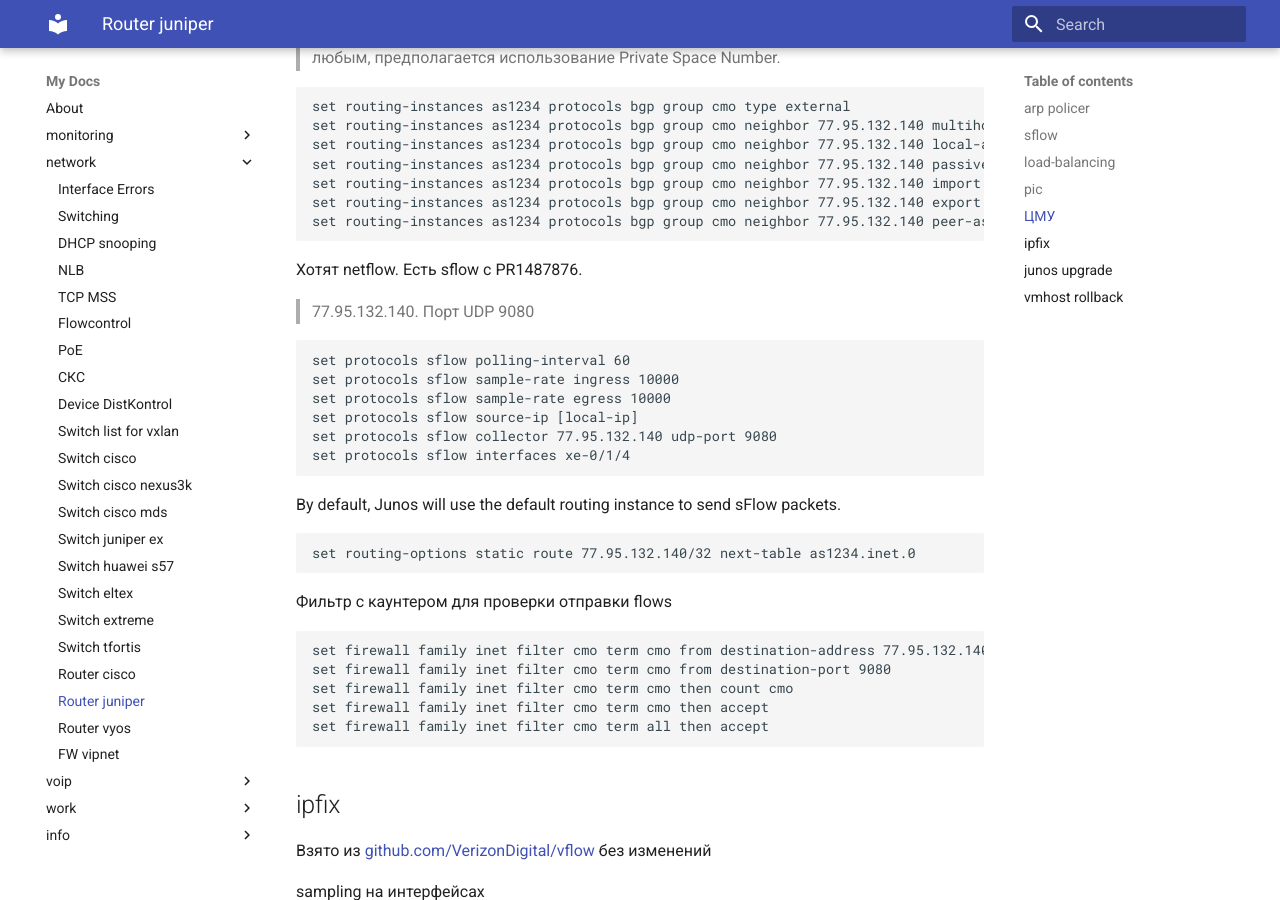
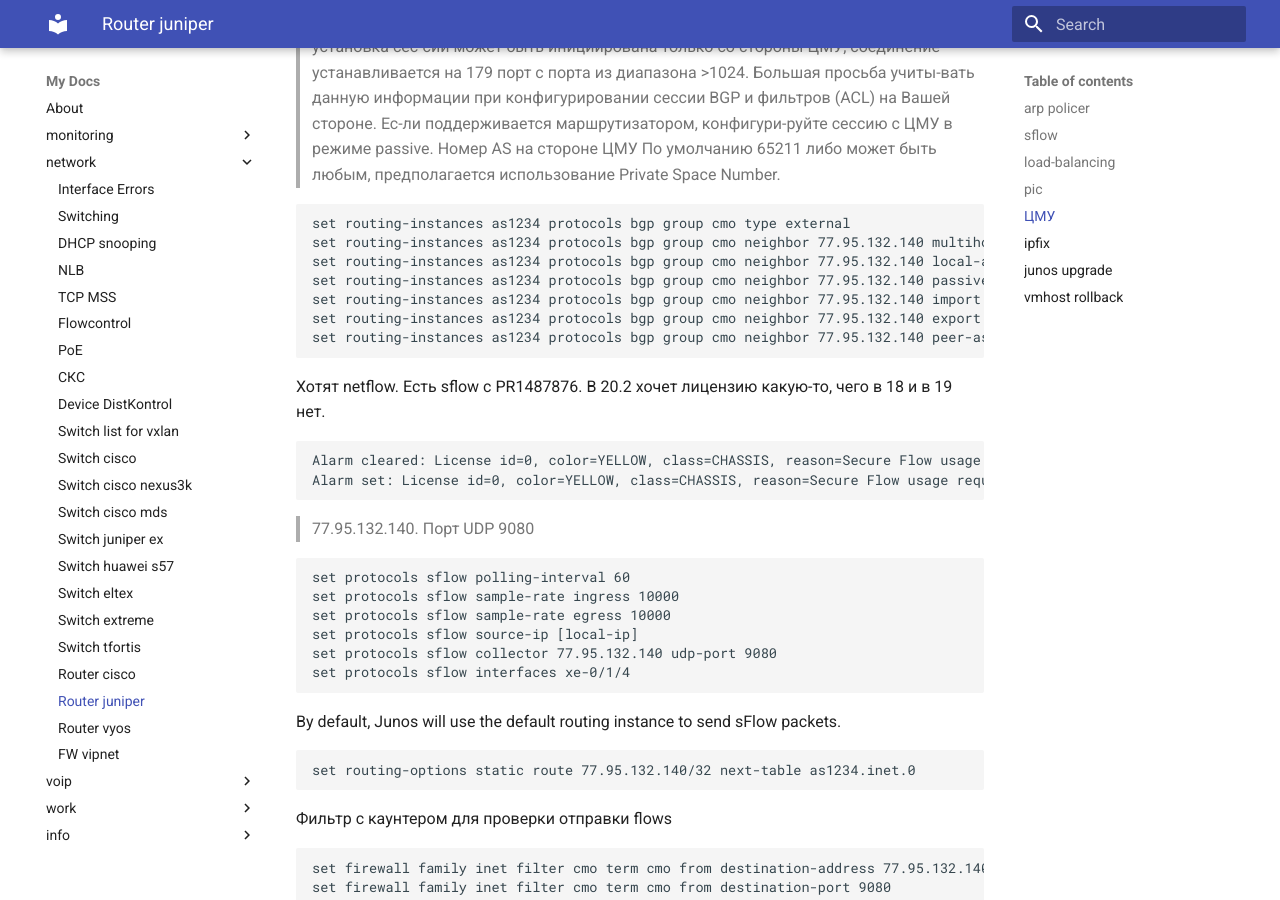
Before and after one commit to v98765/v98765.github.io, an MkDocs documentation site: the page built from docs/network/juniper_mx.md, in a window 1280 px wide and 900 px high, scrolled down 3134 px. Built offline with MkDocs 1.6.1 and Material for MkDocs 9.7.7, drawn with Linux system fonts in a browser that asks for light colours; some of the changed text lies outside the part shown.

Commit message:
sflow lic in 20.2

````diff
--- a/docs/network/juniper_mx.md
+++ b/docs/network/juniper_mx.md
@@ -48,6 +48,12 @@ inactive: interfaces xe-0/1/1.200;
 inactive: interfaces xe-0/1/1.300;
 /* 580.peer4 */
 interfaces xe-0/1/2.100;
+```
+
+В 20.2
+```text
+Alarm cleared: License id=0, color=YELLOW, class=CHASSIS, reason=Secure Flow usage requires a license
+Alarm set: License id=0, color=YELLOW, class=CHASSIS, reason=Secure Flow usage requires a license
 ```
 
 ## load-balancing
@@ -129,7 +135,12 @@ set routing-instances as1234 protocols bgp group cmo neighbor 77.95.132.140 expo
 set routing-instances as1234 protocols bgp group cmo neighbor 77.95.132.140 peer-as 65211
 ```
 
-Хотят netflow. Есть sflow с PR1487876.
+Хотят netflow. Есть sflow с PR1487876. В 20.2 хочет лицензию какую-то, чего в 18 и в 19 нет.
+
+```text
+Alarm cleared: License id=0, color=YELLOW, class=CHASSIS, reason=Secure Flow usage requires a license
+Alarm set: License id=0, color=YELLOW, class=CHASSIS, reason=Secure Flow usage requires a license
+```
 
 > 77.95.132.140. Порт UDP 9080
 
````
